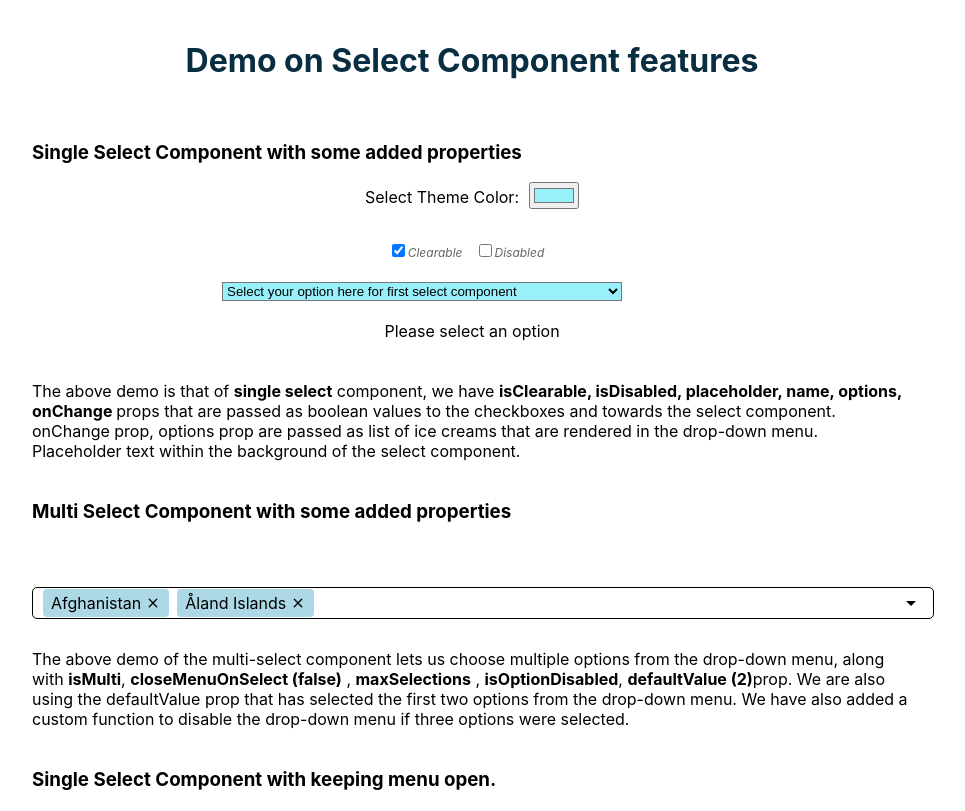
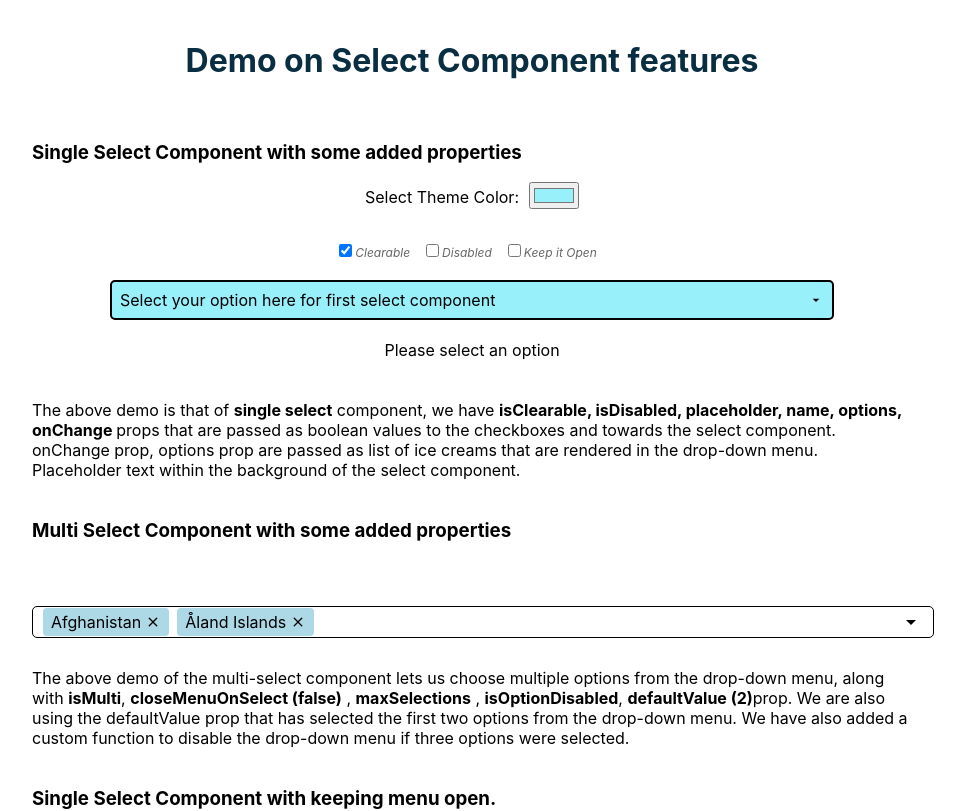
Before and after one commit to kmathewsksm/select-react-app, a React (Create React App) app: page / in a window 1280 px wide. Shown: the top 811 px of the page, without its empty margins (168-1133 px from the left). Built offline with nearby package versions, Linux system fonts and the light colour scheme.

Commit message:
13 commit

```diff
--- a/src/App.js
+++ b/src/App.js
@@ -22,12 +22,16 @@ export const getCustomStyles = (themeColor) => ({
 function App() {
   const [isClearable, setIsClearable] = useState(true);
   const [isDisabled, setIsDisabled] = useState(false);
-
   const [isMenuOpen, setIsMenuOpen] = useState(false);
   const [themeColor, setThemeColor] = useState("#98F0FB");
   const [selectedOptionSingle, setSelectedOptionSingle] = useState(null);
 
-  const customStyles = getCustomStyles(themeColor);
+   const customStyles = getCustomStyles(themeColor);
+
+  const handleSelectChange = (selectedOption) => {
+    console.log("Selected option:", selectedOption);
+    setSelectedOptionSingle(selectedOption);
+  };
 
   return (
     <>
@@ -85,24 +89,27 @@ function App() {
           >
             Disabled
           </Checkbox>
+
+          <Checkbox
+            checked={isMenuOpen}
+            onChange={() => setIsMenuOpen((state) => !state)}
+          >
+            Keep it Open
+          </Checkbox>
         </div>
         <br />
         <SingleSelectComponent
-          style={{ width: "100%"}}
+          style={{ width: "100%" }}
           isClearable={isClearable}
           isDisabled={isDisabled}
-          onChange={(option) => {
-            setSelectedOptionSingle(option ? option.description : null);
-            if (option) {
-              console.log("Selected value:", option.value);
-            }
-          }}
+          isMenuOpen={isMenuOpen}
+          onChange={handleSelectChange}
           customStyles={customStyles}
         />
-        <br />
+              <br />
         <div>
           {selectedOptionSingle ? (
-            <div>Information: {selectedOptionSingle}</div>
+            <div>Information: {selectedOptionSingle.description}</div>
           ) : (
             "Please select an option"
           )}
@@ -149,7 +156,7 @@ function App() {
           </h3>
         </div>
         <br />
-        <div
+        {/* <div
           style={{
             color: "hsl(0, 0%, 40%)",
             display: "inline-block",
@@ -179,7 +186,7 @@ function App() {
         <div style={{ textAlign: "left", width: "100%" }}>
           The above demo of the single-select component is primarily shown for{" "}
           <span style={{ fontWeight: "bold" }}>IsOpen</span> prop only.
-        </div>
+        </div> */}
         <br />
       </div>
     </>
--- /dev/null
+++ b/src/components/SingleSelect/SingleSelectComponent.css
@@ -0,0 +1,59 @@
+.close-icon {
+  cursor: pointer;
+  margin-left: 4px;
+}
+
+.single-select-container {
+  width: 80%;
+  border: 2px solid black;
+  border-radius: 5px;
+  padding: 8px;
+  display: flex;
+  justify-content: space-between;
+  align-items: center;
+  cursor: pointer;
+  position: relative;
+}
+
+.single-select-container.disabled {
+  background-color: #d3d3d3;
+  cursor: not-allowed;
+}
+
+.single-select-dropdown {
+  position: absolute;
+  top: 100%;
+  left: 0;
+  border: 1px solid #ccc;
+  border-radius: 2px;
+  box-shadow: 0 4px 8px rgba(0, 0, 0, 0.1);
+  z-index: 1000;
+  width: 100%;
+  margin-top: 8px;
+}
+
+.single-select-option {
+  padding: 8px;
+  cursor: pointer;
+  transition: background-color 0.3s, color 0.3s;
+}
+
+.single-select-option.selected {
+  background-color: #d0d0d0;
+  color: black;
+}
+
+.single-select-option:hover {
+  background-color: blue;
+  color: white;
+}
+
+.single-select-icon {
+  cursor: pointer;
+  transition: transform 0.2s;
+  margin-left: 5px;
+}
+
+.single-select-icon.rotated {
+  transform: rotate(180deg);
+}
--- a/src/components/SingleSelect/SingleSelectComponent.js
+++ b/src/components/SingleSelect/SingleSelectComponent.js
@@ -1,57 +1,115 @@
-import React, { useState } from "react";
+import React, { useState, useRef, useEffect } from "react";
+import "./SingleSelectComponent.css";
 import { OptionsList } from "../OptionsList/OptionsList";
-import { FaTrash } from "react-icons/fa";
 
 export const SingleSelectComponent = ({
   isClearable,
   isDisabled,
+  isMenuOpen = false,
    onChange,
   placeholder = "Select your option here for first select component",
-  customStyles,
+  customStyles = {
+    control: { backgroundColor: "#f0f0f0" },
+    option: (isSelected) => ({
+      backgroundColor: isSelected ? "#d0d0d0" : "#fff",
+      color: isSelected ? "#000" : "#000",
+    }),
+  },
 }) => {
+  const [isDropdownDisplayed, setIsDropdownDisplayed] = useState(isMenuOpen);
   const [selectedValue, setSelectedValue] = useState(null);
-  const handleClearSelection = () => {
+  const dropdownRef = useRef(null);
+
+  useEffect(() => {
+    const onClick = (e) => {
+      if (dropdownRef.current && !dropdownRef.current.contains(e.target) && !isMenuOpen) {
+        setIsDropdownDisplayed(false);
+      }
+    };
+    document.addEventListener("click", onClick);
+    return () => {
+      document.removeEventListener("click", onClick);
+    };
+  }, [isMenuOpen]);
+
+  useEffect(() => {
+    setIsDropdownDisplayed(isMenuOpen);
+  }, [isMenuOpen]);
+
+  const handleOptionClick = (option) => {
+    setSelectedValue(option);
+    onChange(option);
+    setIsDropdownDisplayed(false);
+  };
+
+  const handleClearClick = (e) => {
+    e.stopPropagation();
     setSelectedValue(null);
     onChange(null);
+    setIsDropdownDisplayed(false);
   };
 
-  const handleChange = (e) => {
-    const selectedOption = OptionsList.find(
-      (option) => option.value === e.target.value
-    );
-    setSelectedValue(selectedOption);
-    onChange(selectedOption);
+  const toggleDropdown = (e) => {
+    if (!isDisabled && !isMenuOpen) {
+      e.stopPropagation();
+      setIsDropdownDisplayed((prev) => !prev);
+    }
   };
 
   return (
-    <div style={{ width: "500px" }}>
-      <select
-        style={{ width: "80%", ...customStyles.control }}
-        id="single-select"
-        value={selectedValue ? selectedValue.value : ""}
-        disabled={isDisabled}
-        aria-label="single select component"
-        name="color"
-        onChange={handleChange}
+    <div
+      className={`single-select-container ${isDisabled ? "disabled" : ""}`}
+      style={{ backgroundColor: isDisabled ? "#d3d3d3" : customStyles.control.backgroundColor }}
+      onClick={toggleDropdown}
+      ref={dropdownRef}
     >
-        <option value="" disabled={!isClearable}>
-          {placeholder}
-        </option>
-
+      <span>{selectedValue ? selectedValue.label : placeholder}</span>
+      <div style={{ display: "flex", alignItems: "center" }}>
+        {isClearable && selectedValue && (
+          <>
+            <svg
+              className="close-icon"
+              onClick={handleClearClick}
+              xmlns="http://www.w3.org/2000/svg"
+              viewBox="0 0 24 24"
+              width="16"
+              height="16"
+              style={{ cursor: "pointer", marginRight: "8px" }}
+            >
+              <path d="M0 0h24v24H0z" fill="none" />
+              <path d="M18.3 5.71a.996.996 0 0 0-1.41 0L12 10.59 7.11 5.7A.996.996 0 1 0 5.7 7.11L10.59 12 5.7 16.89a.996.996 0 1 0 1.41 1.41L12 13.41l4.89 4.89a.996.996 0 1 0 1.41-1.41L13.41 12l4.89-4.89c.38-.38.38-1.02 0-1.4z" />
+            </svg>
+            {" | "}
+          </>
+        )}
+        <svg
+          className={`single-select-icon ${isDropdownDisplayed ? "rotated" : ""}`}
+          xmlns="http://www.w3.org/2000/svg"
+          width="16"
+          height="16"
+          viewBox="0 0 24 24"
+        >
+          <path d="M7 10l5 5 5-5z" />
+        </svg>
+      </div>
+      {isDropdownDisplayed && (
+        <div
+          className="single-select-dropdown"
+          style={{ backgroundColor: customStyles.control.backgroundColor }}
+        >
           {OptionsList.map((option) => (
-          <option
+            <div
               key={option.value}
-            value={option.value}
-            style={customStyles.option(option.value === (selectedValue && selectedValue.value))}
+              className={`single-select-option ${selectedValue && selectedValue.value === option.value ? "selected" : ""}`}
+              onClick={(e) => {
+                e.stopPropagation();
+                handleOptionClick(option);
+              }}
             >
               {option.label}
-          </option>
+            </div>
           ))}
-      </select>{" "}
-      {isClearable && selectedValue && (
-        <button onClick={handleClearSelection}>
-          <FaTrash />
-        </button>
+        </div>
       )}
     </div>
   );
--- a/src/components/ThirdSelect/ThirdSelectComponent.js
+++ b/src/components/ThirdSelect/ThirdSelectComponent.js
@@ -1,4 +1,4 @@
-import React, { useState } from "react";
+import React from "react";
 import { OptionsList } from "../OptionsList/OptionsList";
 
 export const ThirdSelectComponent = ({
```
Also changed, not shown: src/components/OptionsList/OptionsList.js (indentation only). Lines whose indentation alone changed are shown as unchanged.
